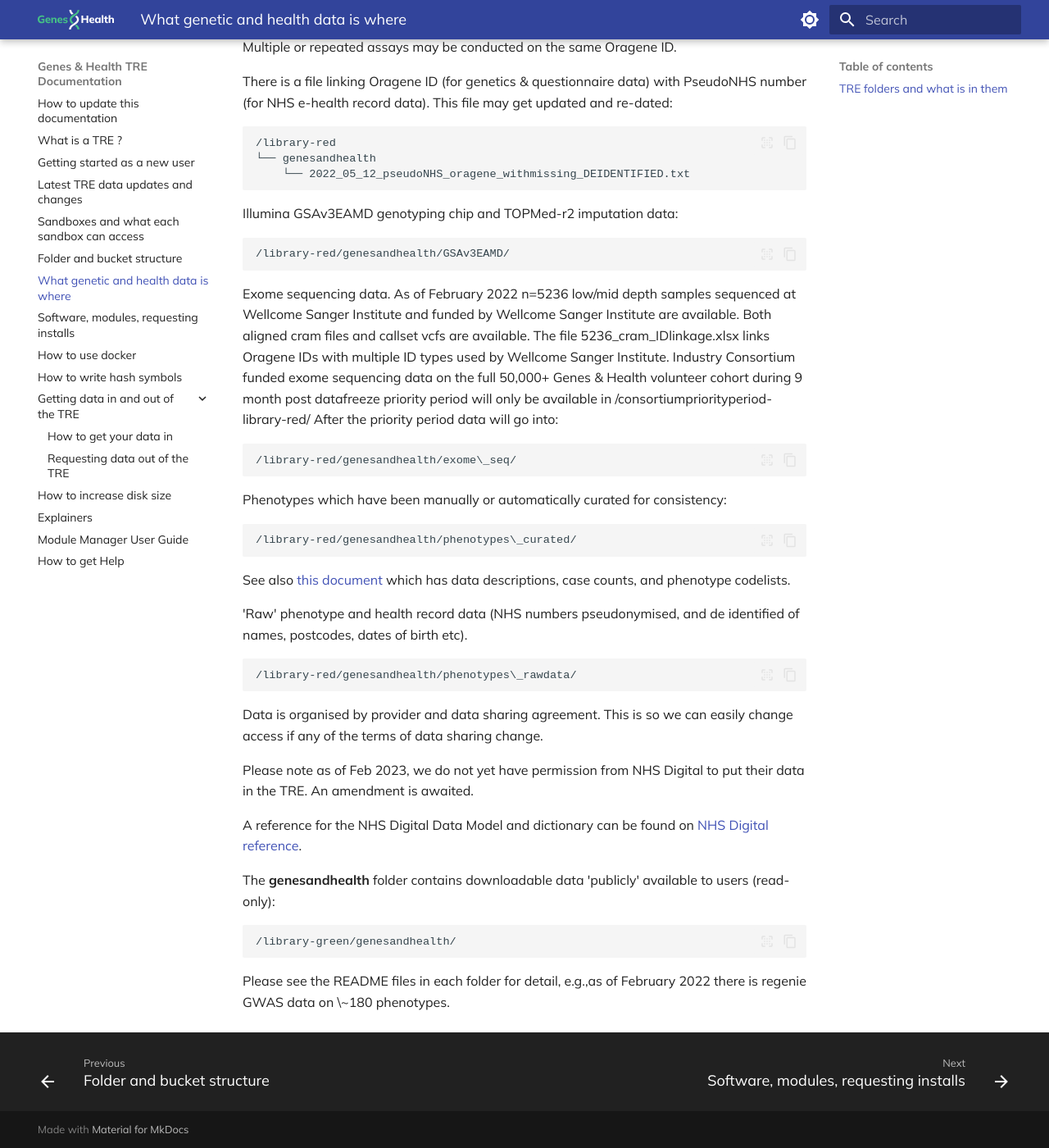
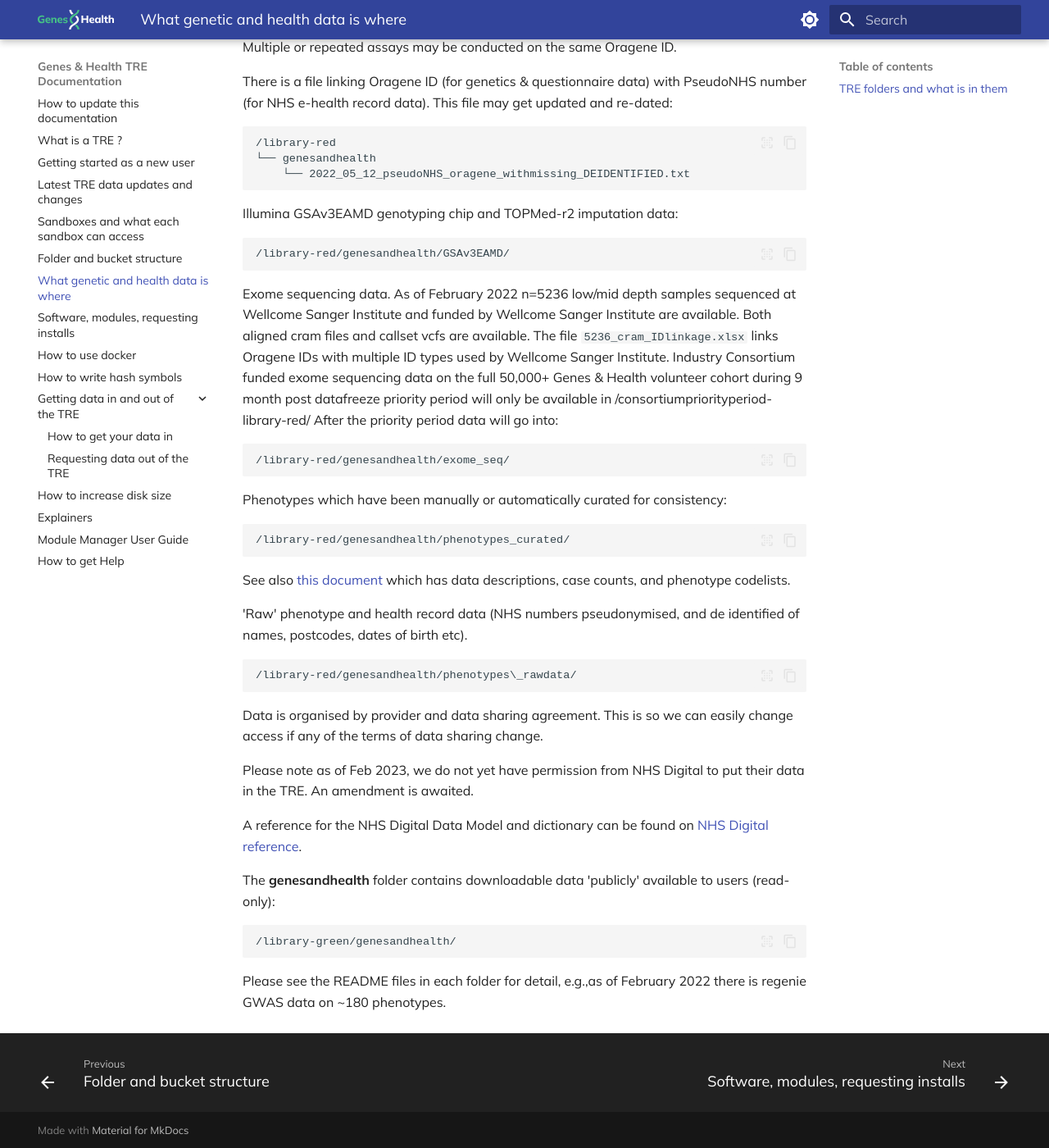
Before and after one commit to genes-and-health/TRE-documentation-v3, an MkDocs documentation site: the page built from docs/what-genetic-and-health-data-is-where.md, in a window 1280 px wide and 1400 px high, scrolled down 390 px. Shown: the whole window at 82% size. Built offline with MkDocs 1.6.1 and Material for MkDocs 9.7.7, drawn with Linux system fonts in a browser that asks for light colours; comment, search, counter and statistics services are not loaded.

Commit message:
Update what-genetic-and-health-data-is-where.md

````diff
--- a/docs/what-genetic-and-health-data-is-where.md
+++ b/docs/what-genetic-and-health-data-is-where.md
@@ -18,16 +18,16 @@
 /library-red/genesandhealth/GSAv3EAMD/
 ```
 
-Exome sequencing data. As of February 2022 n=5236 low/mid depth samples sequenced at Wellcome Sanger Institute and funded by Wellcome Sanger Institute are available. Both aligned cram files and callset vcfs are available. The file 5236\_cram\_IDlinkage.xlsx links Oragene IDs with multiple ID types used by Wellcome Sanger Institute. Industry Consortium funded exome sequencing data on the full 50,000+ Genes & Health volunteer cohort during 9 month post datafreeze priority period will only be available in /consortiumpriorityperiod-library-red/ After the priority period data will go into:
+Exome sequencing data. As of February 2022 n=5236 low/mid depth samples sequenced at Wellcome Sanger Institute and funded by Wellcome Sanger Institute are available. Both aligned cram files and callset vcfs are available. The file `5236_cram_IDlinkage.xlsx` links Oragene IDs with multiple ID types used by Wellcome Sanger Institute. Industry Consortium funded exome sequencing data on the full 50,000+ Genes & Health volunteer cohort during 9 month post datafreeze priority period will only be available in /consortiumpriorityperiod-library-red/ After the priority period data will go into:
 
 ```
-/library-red/genesandhealth/exome\_seq/
+/library-red/genesandhealth/exome_seq/
 ```
 
 Phenotypes which have been manually or automatically curated for consistency:
 
 ```
-/library-red/genesandhealth/phenotypes\_curated/
+/library-red/genesandhealth/phenotypes_curated/
 ```
 
 See also [this document](https://docs.google.com/spreadsheets/d/1ipwdF2j_owfr_QbkDYk1rk0TW3KtdfQYVQn-Vf-o38s/edit?usp=sharing) which has data descriptions, case counts, and phenotype codelists.
@@ -50,4 +50,4 @@
 /library-green/genesandhealth/
 ```
 
-Please see the README files in each folder for detail, e.g.,as of February 2022 there is regenie GWAS data on \~180 phenotypes.
+Please see the README files in each folder for detail, e.g.,as of February 2022 there is regenie GWAS data on ~180 phenotypes.
````
